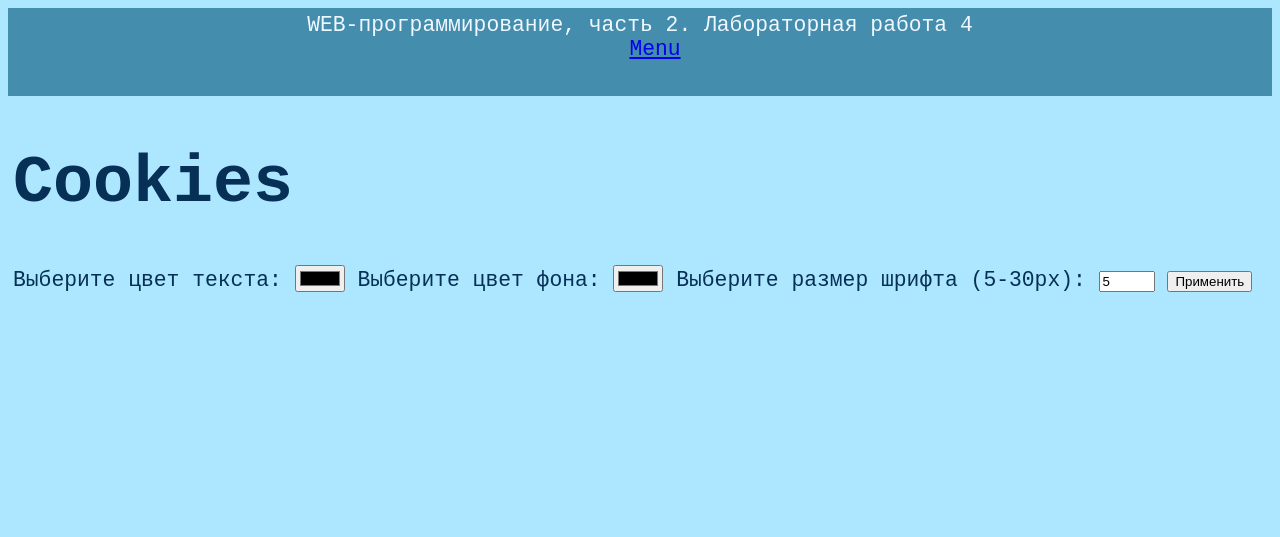
After one commit to AlenaGrinda/web_prog_lab_2, a Flask app: page /lab4/cookies/ in a window 1280 px wide. The commit adds this page. Shown: the top 537 px of the page. Run offline with Flask 3, Linux system fonts and the light colour scheme.

Commit message:
Куки

```diff
--- a/lab4.py
+++ b/lab4.py
@@ -1,4 +1,4 @@
-from flask import Blueprint, render_template, request
+from flask import Blueprint, render_template, request, redirect
 lab4 = Blueprint('lab4', __name__)
 
 @lab4.route('/lab4/')
@@ -92,3 +92,28 @@ def order_grain():
         return render_template('ordergrain.html', message=message)
 
     return render_template('ordergrain.html')
+
+@lab4.route('/lab4/cookies/', methods=['GET', 'POST'])
+def cookies():
+    error = None
+
+    if request.method == 'POST':
+        color = request.form.get('color')
+        bg_color = request.form.get('bg_color')
+        font_size = request.form.get('font_size')
+
+        if color == bg_color:
+            error = "Цвет текста не должен совпадать с цветом фона."
+
+        font_size = int(font_size)
+        if font_size < 5 or font_size > 30:
+            error = "Размер шрифта должен быть от 5px до 30px."
+
+        if error is None:
+            response = redirect('/lab4/cookies/')
+            response.set_cookie('color', color)
+            response.set_cookie('bg_color', bg_color)
+            response.set_cookie('font_size', str(font_size))
+            return response
+
+    return render_template('cookies.html', error=error)
--- a/templates/base.html
+++ b/templates/base.html
@@ -5,6 +5,15 @@
     <meta name="viewport" content="width=device-width, initial-scale=1.0">
     <title>Гринда Алена. {% block lab %}{% endblock %}</title>
     <link rel="stylesheet" href="{{ url_for('static', filename= 'main.css') }}">
+    {% if request.cookies.get('color') and request.cookies.get('bg_color') and request.cookies.get('font_size') %}
+    <style>
+        body main {
+            color: {{ request.cookies.get('color') }};
+            background-color: {{ request.cookies.get('bg_color') }};
+            font-size: {{ request.cookies.get('font_size') }}px;
+        }
+    </style>
+    {% endif %}
 </head>
 <body>
     <header>
--- /dev/null
+++ b/templates/cookies.html
@@ -0,0 +1,24 @@
+{% extends "base.html" %}
+
+{% block lab %}Лабораторная работа 4{% endblock %}
+
+{% block main %}
+
+    <h1>Cookies</h1>
+    <form class="fridge" method="post">
+        <label class="fridge-label-input" for="color">Выберите цвет текста:</label>
+        <input class="fridge-label-input" type="color" id="color" name="color">
+
+        <label class="fridge-label-input" for="bg_color">Выберите цвет фона:</label>
+        <input class="fridge-label-input" type="color" id="bg_color" name="bg_color">
+
+        <label class="fridge-label-input" for="font_size">Выберите размер шрифта (5-30px):</label>
+        <input class="fridge-label-input" type="number" id="font_size" name="font_size" value="5" min="5" max="30">
+
+        <button class="submit" type="submit">Применить</button>
+        {% if error %}
+        <div class="error-message">{{ error }}</div>
+        {% endif %}
+    </form>
+
+{% endblock %}
--- a/templates/lab4.html
+++ b/templates/lab4.html
@@ -15,5 +15,8 @@
         <li>
             <a href="/lab4/ordergrain">Заказ зерна</a>
         </li>
+        <li>
+            <a href="/lab4/cookies">Cookies</a>
+        </li>
     </ol>
 {% endblock %}
--- a/templates/login.html
+++ b/templates/login.html
@@ -7,7 +7,7 @@
     <h1>Вход</h1>
     <h2>Пожалуйста, авторизируйтесь</h2>
     {% if error %}
-    <p class="error-message">{{ error }}</p>
+    <p class="error-message" style="font-weight: bold; color: brown;">{{ error }}</p>
     {% endif %}
     <form method="post">
         <div class="form-group">
```
